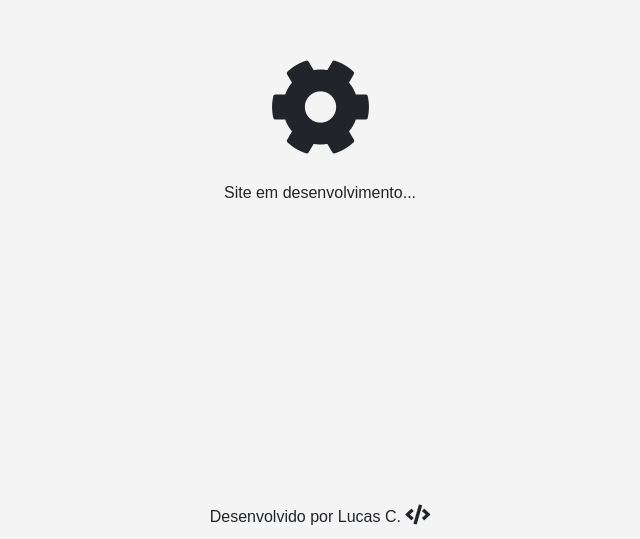
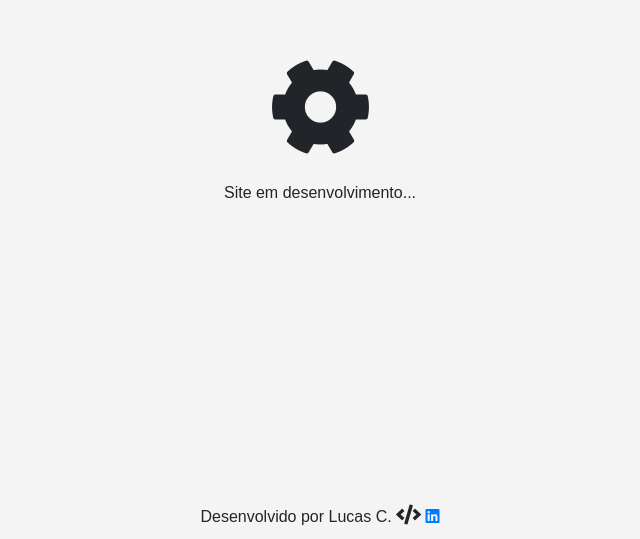
Before and after one commit to gothout/gothout.github.io, a plain HTML site: page index.html in a window 1280 px wide. Shown: the part 261-800 px from the top of the page, without its empty margins (320-960 px from the left). Drawn offline with nearby package versions, Linux system fonts and the light colour scheme.

Commit message:
Update index.html

```diff
--- a/index.html
+++ b/index.html
@@ -16,8 +16,8 @@
     </div>
     <div class="footer">
         Desenvolvido por Lucas C. <i class="fas fa-code programming-icon"></i>
+        <a href="https://www.linkedin.com/in/lucasdchaves/" target="_blank"><i class="fab fa-linkedin linkedin-icon"></i></a>
     </div>
-
     <script src="https://code.jquery.com/jquery-3.5.1.slim.min.js"></script>
     <script src="https://cdn.jsdelivr.net/npm/@popperjs/core@2.9.3/dist/umd/popper.min.js"></script>
     <script src="https://maxcdn.bootstrapcdn.com/bootstrap/4.5.2/js/bootstrap.min.js"></script>
```
